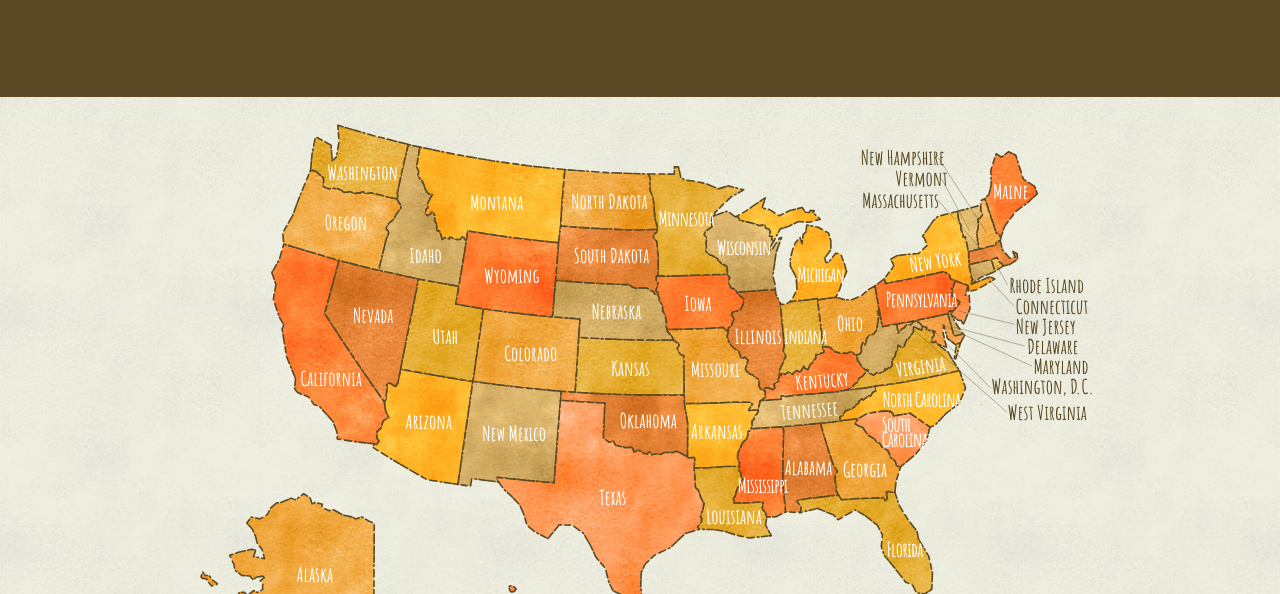
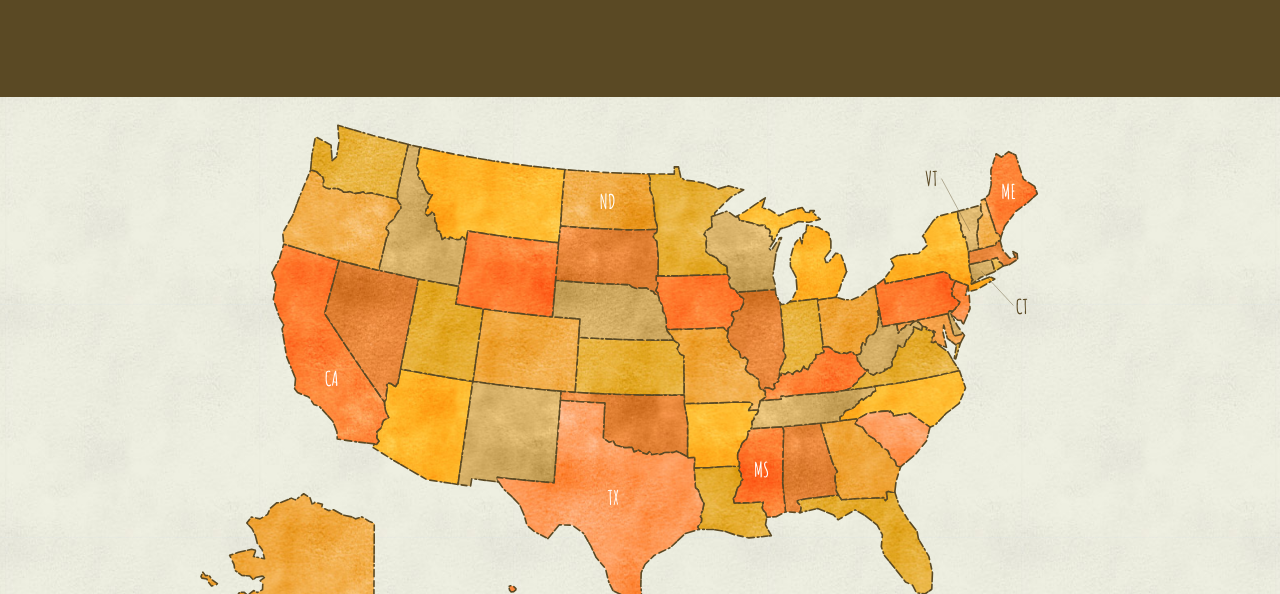
Before and after one commit to npp/niftymock, a website: page index.html in a window 1280 px wide. Shown: the part 358-952 px from the top of the page. Drawn offline with Linux system fonts and the light colour scheme.

Commit message:
Test abbreviations

```diff
--- a/index.html
+++ b/index.html
@@ -143,14 +143,20 @@
               <path id="WY" title="Wyoming" class="land pattern-1" d="M499.16,180.45L495.46,226.79L491.58,271.97L474.43,270.36L440.2,266.58L423.12,264.4L406.05,262.04L372.15,256.16L375.87,234.37L385.21,178.56L384.7,178.06L385.13,177.31L386.97,165.87L418.47,170.63L443.38,174.28L472.33,177.57z"></path>
             </g>
 
-            <!--
-            TEXT: +175 +59
-            TEXT LINES: +185 +34
-            LINES: +204,+28 +204,+28
-            LINES: +187,+28
-            -->
+            <text id="CT-TXT" x="1065" y="268" xml:space="preserve" class="text text-out">CT</text>
+            <path id="CT-LINE" d="M 1062,258 1022,215" class="line"/>
 
-            <text id="AK-TXT" data-target="AK" x="175" y="600" xml:space="preserve" class="text">Alaska</text>
+            <text id="CA-TXT" x="210" y="358" xml:space="preserve" class="text">CA</text>
+            <text id="HI-TXT" x="430" y="685" xml:space="preserve" class="text text-out">HI</text>
+            <text id="ME-TXT" x="1047" y="126" xml:space="preserve" class="text">ME</text>
+            <text id="MS-TXT" x="741" y="470" xml:space="preserve" class="text">MS</text>
+            <text id="ND-TXT" x="550" y="138" xml:space="preserve" class="text">ND</text>
+            <text id="TX-TXT" x="560" y="505" xml:space="preserve" class="text">TX</text>
+
+            <text id="VT-TXT" x="953" y="110" xml:space="preserve" class="text text-out">VT</text>
+            <path id="VT-LINE" d="m 973,101 35,65" class="line"/>
+
+            <!--<text id="AK-TXT" data-target="AK" x="175" y="600" xml:space="preserve" class="text">Alaska</text>
             <text id="AL-TXT" x="779" y="468" xml:space="preserve" class="text">Alabama</text>
             <text id="AR-TXT" x="663" y="423" xml:space="preserve" class="text">Arkansas</text>
             <text id="AZ-TXT" x="310" y="411" xml:space="preserve" class="text">Arizona</text>
@@ -210,7 +216,7 @@
             <text id="WI-TXT" x="695" y="195" xml:space="preserve" class="text text-tight">Wisconsin</text>
             <text id="WV-TXT" x="1055" y="400" xml:space="preserve" class="text text-out">West Virginia</text>
             <path id="WV-LINE" d="M 1054,390 935,285" class="line"/>
-            <text id="WY-TXT" x="407" y="230" xml:space="preserve" class="text">Wyoming</text>
+            <text id="WY-TXT" x="407" y="230" xml:space="preserve" class="text">Wyoming</text>-->
           </svg>
         </div>
       </div>
```
